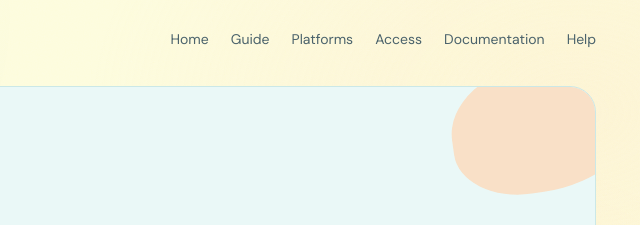
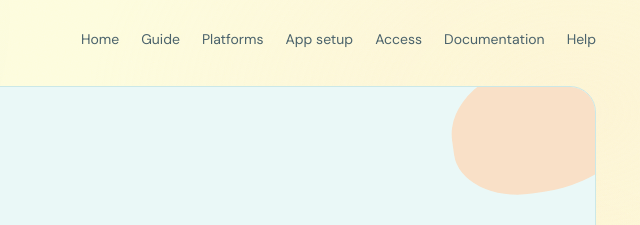
Before and after one commit to ParkerTools/Modular-Media-Server, a plain HTML site: page generator.html in a window 1280 px wide. Shown: the top 225 px of the page, 640-1280 px from the left. Drawn offline with Linux system fonts and the light colour scheme.

Commit message:
Update generator.html

```diff
--- a/generator.html
+++ b/generator.html
@@ -238,7 +238,7 @@ details.qa,details.m,.shell,.genout{box-shadow:0 1px 2px rgba(21,51,59,.04),0 6p
 </head>
 <body>
 <div class="wrap"><nav><a class="brand" href="index.html">modular<span>.</span>media</a>
-<div class="navlinks"><a href="index.html">Home</a><a href="guide.html">Guide</a><a href="platforms.html">Platforms</a><a href="access.html">Access</a><a href="documentation.html">Documentation</a><a href="faq.html">Help</a></div><button class="navbtn" aria-label="Menu" aria-expanded="false"><span></span><span></span><span></span></button></nav></div>
+<div class="navlinks"><a href="index.html">Home</a><a href="guide.html">Guide</a><a href="platforms.html">Platforms</a><a href="setup.html">App setup</a><a href="access.html">Access</a><a href="documentation.html">Documentation</a><a href="faq.html">Help</a></div><button class="navbtn" aria-label="Menu" aria-expanded="false"><span></span><span></span><span></span></button></nav></div>
 
 <div class="wrap">
 <div class="head">
```
